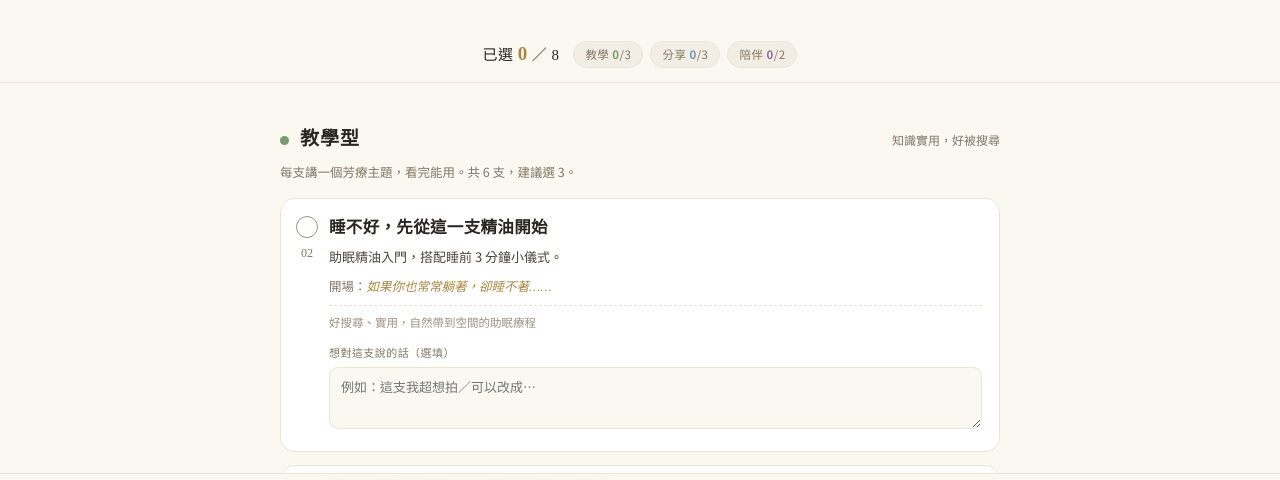
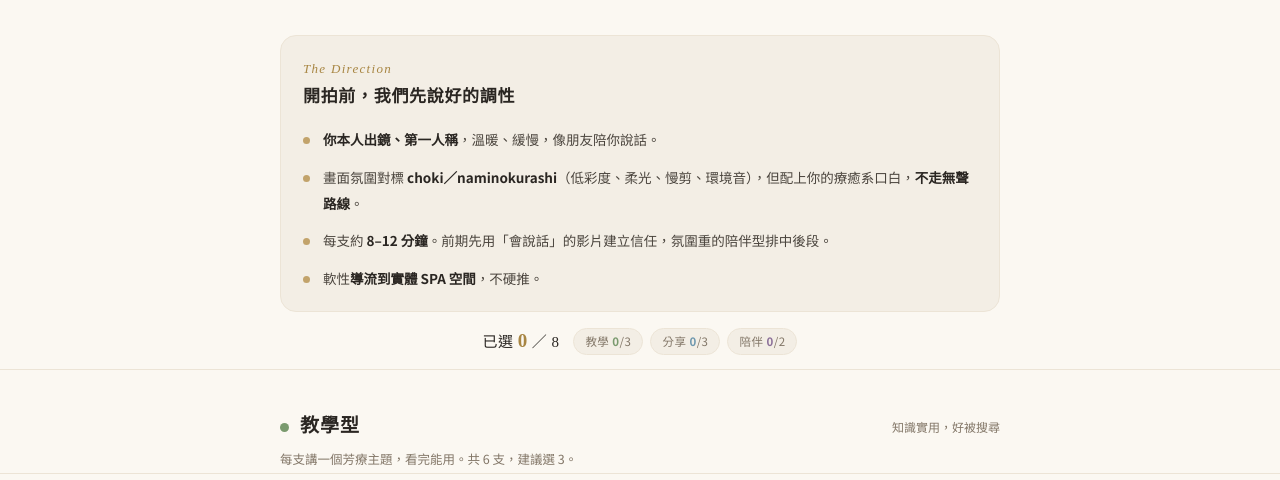
Before and after one commit to jacky8495-arch/vivi-cis, a plain HTML site: page pick/index.html in a window 1280 px wide. Shown: the part 255-735 px from the top of the page. Drawn offline with Linux system fonts and the light colour scheme; a web font is replaced by a local one.

Commit message:
Add direction preamble to pick tool
Co-Authored-By: Claude Opus 4.8 (1M context) <noreply@anthropic.com>

```diff
--- a/pick/index.html
+++ b/pick/index.html
@@ -28,6 +28,15 @@
   header.hd .ey{font-family:"Forum",serif;font-style:italic;letter-spacing:.14em;color:var(--gold-deep);font-size:13px;margin-top:10px;position:relative;}
   header.hd h1{font-family:"Noto Serif TC",serif;font-weight:500;font-size:22px;letter-spacing:.05em;margin-top:18px;position:relative;}
   header.hd p{color:var(--ink-soft);font-size:14px;max-width:520px;margin:12px auto 0;line-height:1.95;position:relative;}
+
+  /* 前導：已定的方向 */
+  .frame{background:var(--cream);border:1px solid var(--cream-2);border-radius:16px;padding:22px 22px 20px;margin:8px 0 2px;}
+  .frame .fl{font-family:"Forum",serif;font-style:italic;letter-spacing:.1em;color:var(--gold-deep);font-size:13px;}
+  .frame .ft{font-family:"Noto Serif TC",serif;font-size:17px;font-weight:600;letter-spacing:.04em;margin:3px 0 15px;}
+  .frame ul{list-style:none;display:flex;flex-direction:column;gap:12px;}
+  .frame li{position:relative;padding-left:20px;font-size:13.5px;color:var(--ink-soft);line-height:1.9;}
+  .frame li::before{content:"";position:absolute;left:0;top:10px;width:7px;height:7px;border-radius:50%;background:var(--gold);}
+  .frame li b{color:var(--ink);font-weight:600;}
 
   /* progress */
   .prog{position:sticky;top:0;z-index:40;background:rgba(251,248,242,.9);backdrop-filter:blur(12px);border-bottom:1px solid var(--cream-2);padding:11px 20px;}
@@ -119,6 +128,19 @@
   <h1 class="serif">選出你最想拍的 8 支影片</h1>
   <p>這裡有 16 個方向。點一下卡片就選起來，想說的話可以寫在每支下面。<br>建議挑 3 教學、3 分享、2 陪伴，但跟著你的直覺走就好。</p>
 </header>
+
+<div class="wrap">
+  <div class="frame">
+    <div class="fl">The Direction</div>
+    <div class="ft serif">開拍前，我們先說好的調性</div>
+    <ul>
+      <li><b>你本人出鏡、第一人稱</b>，溫暖、緩慢，像朋友陪你說話。</li>
+      <li>畫面氛圍對標 <b>choki／naminokurashi</b>（低彩度、柔光、慢剪、環境音），但配上你的療癒系口白，<b>不走無聲路線</b>。</li>
+      <li>每支約 <b>8–12 分鐘</b>。前期先用「會說話」的影片建立信任，氛圍重的陪伴型排中後段。</li>
+      <li>軟性<b>導流到實體 SPA 空間</b>，不硬推。</li>
+    </ul>
+  </div>
+</div>
 
 <div class="prog">
   <div class="in">
```
